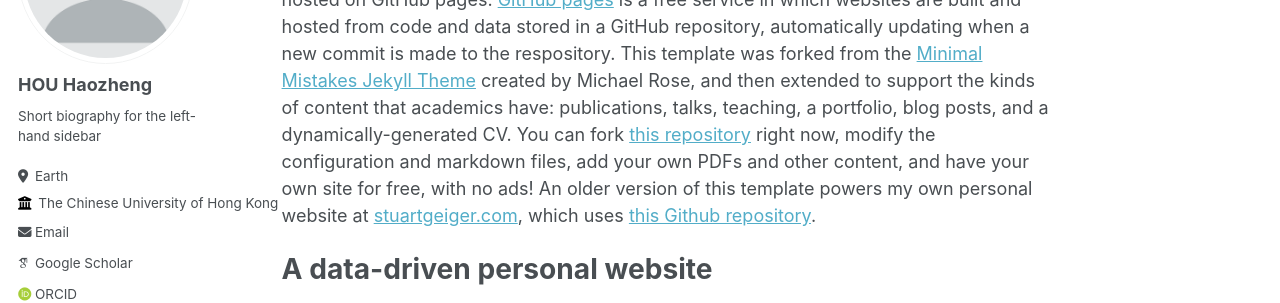
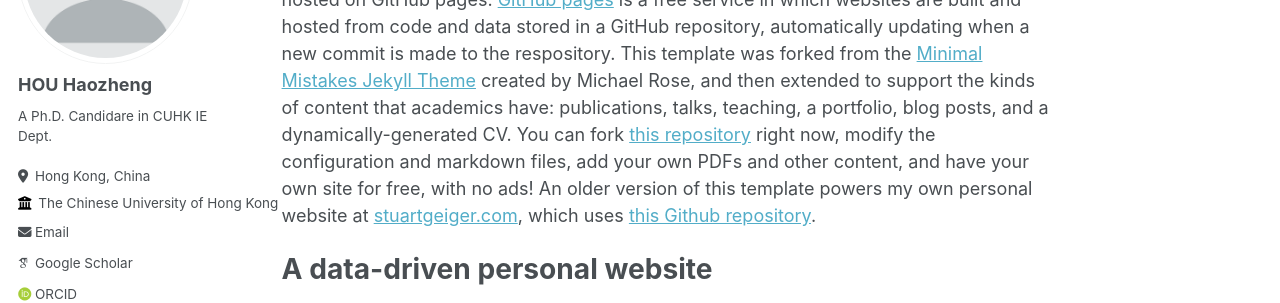
Before and after one commit to xtgg4310/xtgg431.github.io, a Jekyll site: the page built from _pages/about.md, in a window 1280 px wide. Shown: the part 197-500 px from the top of the page. Built offline with Jekyll 4.4.1, drawn with Linux system fonts in a browser that asks for light colours; some web fonts are replaced.

Commit message:
Update _config.yml

```diff
--- a/_config.yml
+++ b/_config.yml
@@ -25,15 +25,15 @@ author:
   avatar           : "profile.png"
   name             : "HOU Haozheng"
   pronouns         : # example: "she/her"
-  bio              : "Short biography for the left-hand sidebar"
-  location         : "Earth"
+  bio              : "A Ph.D. Candidare in CUHK IE Dept."
+  location         : "Hong Kong, China"
   employer         : "The Chinese University of Hong Kong"
   uri              : # URL
-  email            : "none@example.org"
+  email            : "1155161507@link.cuhk.edu.hk"
 
   # Academic websites
   arxiv            : # URL - Update with the correct link to your profile
-  googlescholar    : "https://scholar.google.com/citations?user=PS_CX0AAAAAJ"
+  googlescholar    : "https://scholar.google.com/citations?user=U97ZN3gAAAAJ&hl=zh-CN&oi=ao"
   impactstory      : # URL
   orcid            : "http://orcid.org/yourorcidurl"
   pubmed           : "https://www.ncbi.nlm.nih.gov/pubmed/?term=john+snow"
```
